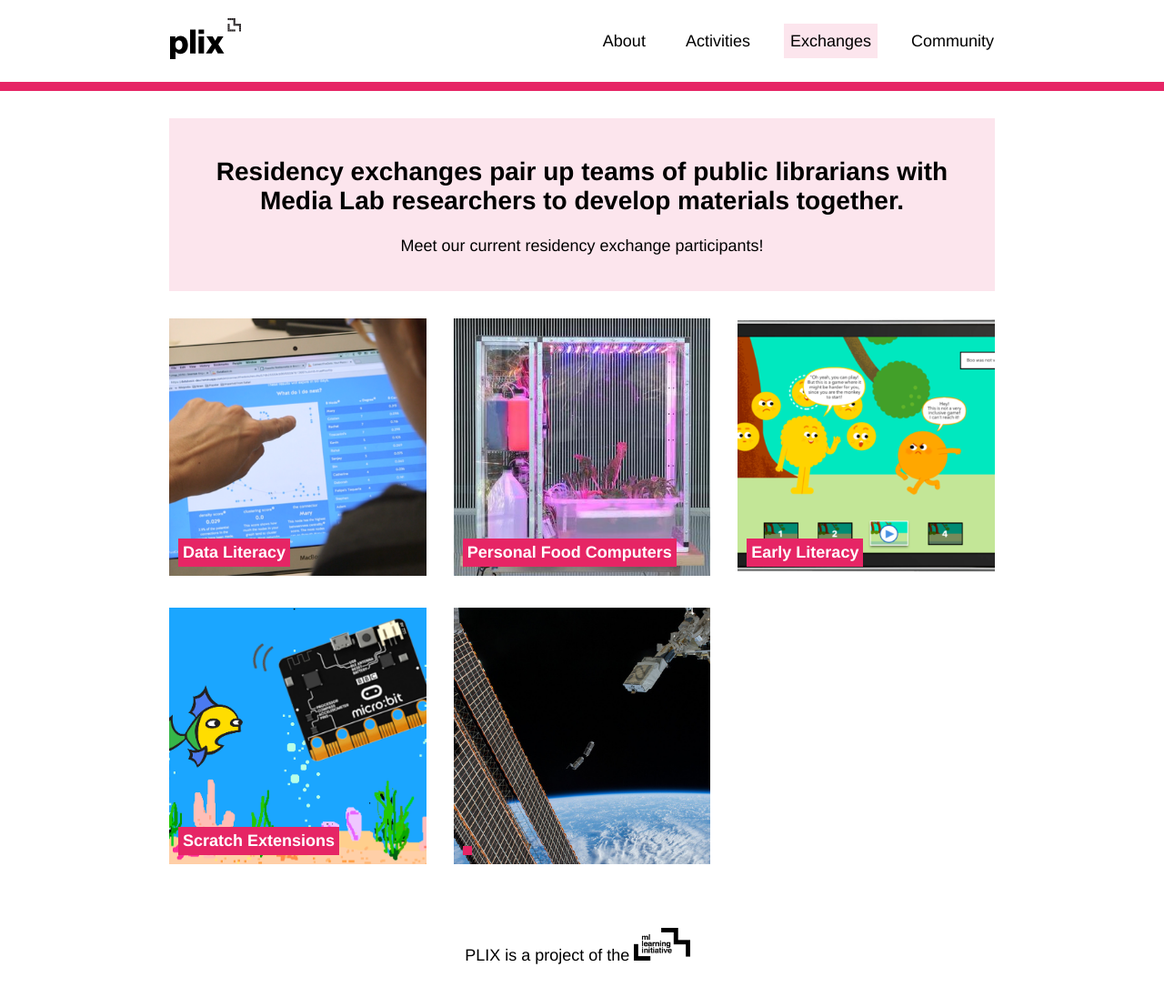
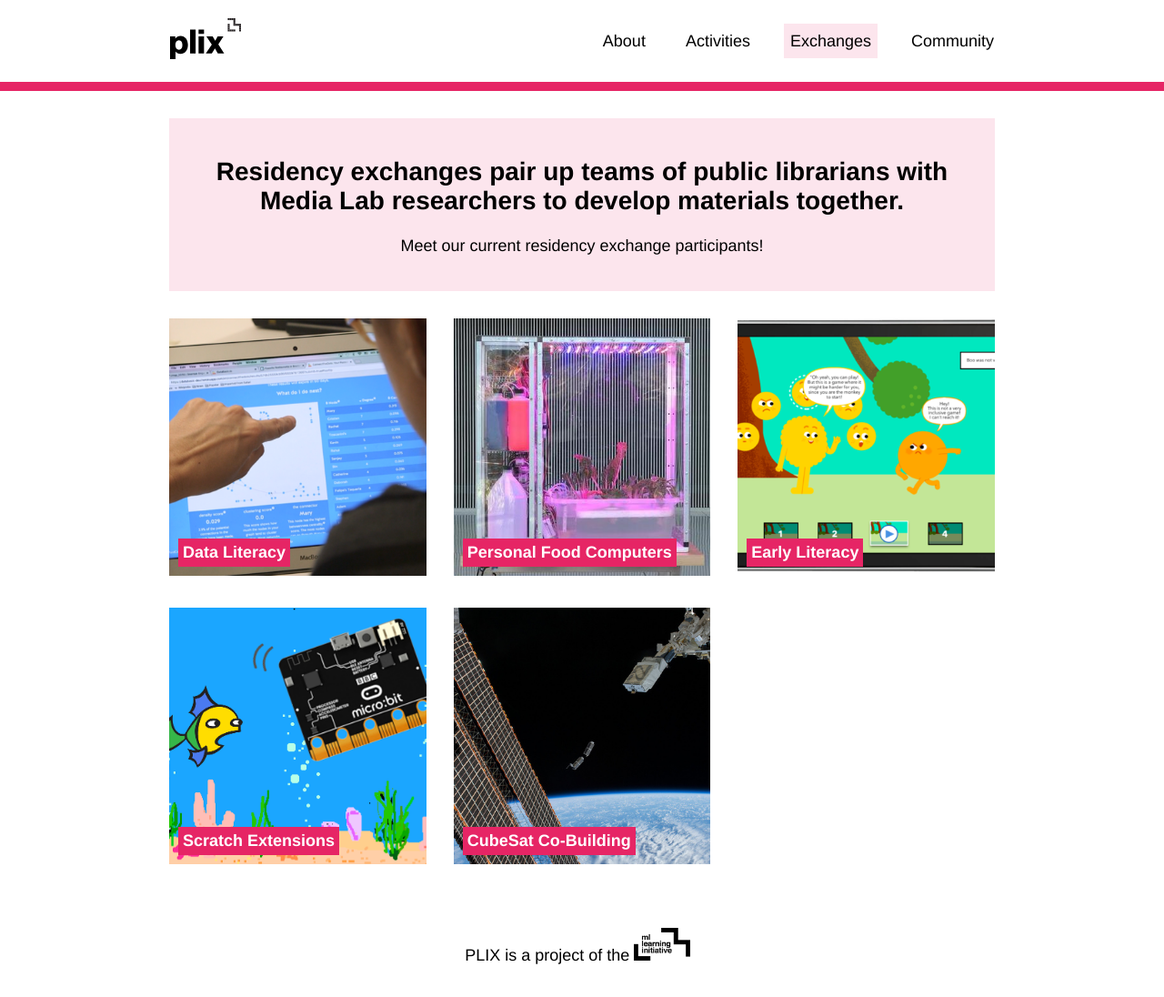
Before and after one commit to sjhoffhoff/plix-staging, a Jekyll site: the page built from exchanges.html, in a window 1280 px wide. Shown: the whole page at 91% size. Built offline with Jekyll 4.4.1, drawn with Linux system fonts in a browser that asks for light colours; some web fonts are replaced.

Commit message:
add short-name for space exchange

```diff
--- a/_data/exchanges.yml
+++ b/_data/exchanges.yml
@@ -104,6 +104,7 @@
 
 space:
   name: Space Exploration Initiative, Cambridge Public Library, and Charlotte Mecklenburg Library
+  short_name: CubeSat Co-Building
   link: /exchanges/space
   cover_photo: /images/cubesat.jpg
   paragraphs:
```
